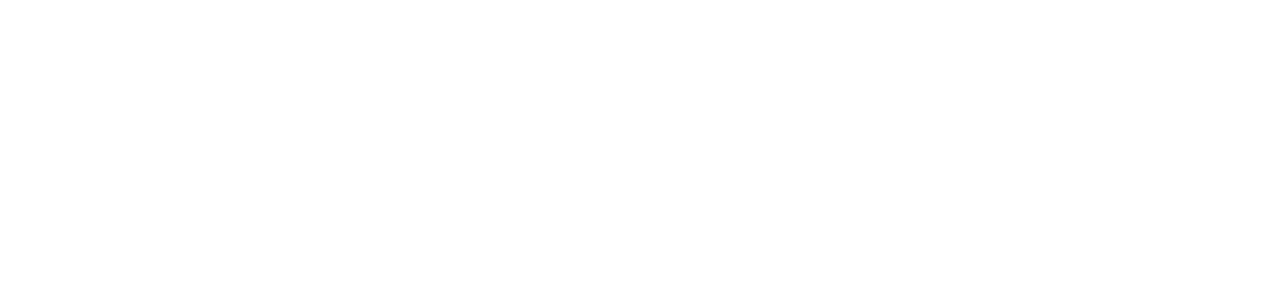
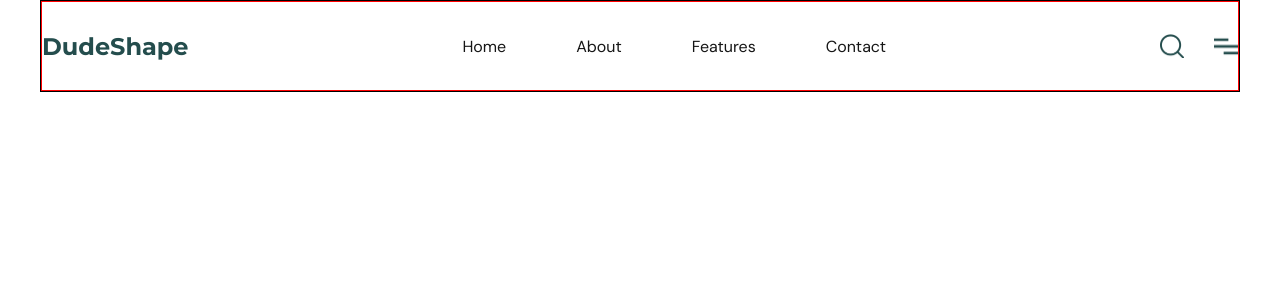
Before and after one commit to AndriyPapirnyk/DudeShape-react, a React (Create React App) app: page / in a window 1280 px wide. Shown: the top 300 px of the page. Built offline with nearby package versions, Linux system fonts and the light colour scheme.

Commit message:
Home block creation

```diff
--- a/src/components/Main.css
+++ b/src/components/Main.css
@@ -4,3 +4,8 @@
   display: flex;
   justify-content: center;
 }
+.main__container {
+  width: 1200px;
+  height: 100%;
+  border: 1px solid #000;
+}
--- a/src/components/Main.jsx
+++ b/src/components/Main.jsx
@@ -1,12 +1,13 @@
 import './Main.css';
+import Header from './header/Header';
 
 function Main() {
   return (
-    <header className="main">
+    <div className="main">
         <div className="main__container">
-
+            <Header />
         </div>
-    </header>
+    </div>
   );
 }
 
--- a/src/components/Main.scss
+++ b/src/components/Main.scss
@@ -3,4 +3,9 @@
     height: auto;
     display: flex;
     justify-content: center;
+    &__container{
+        width: 1200px;
+        height: 100%;
+        border: 1px solid #000;
+    }
 }
--- /dev/null
+++ b/src/components/header/Header.css
@@ -0,0 +1,36 @@
+@import url("https://fonts.googleapis.com/css?family=Montserrat:100,200,300,regular,500,600,700,800,900,100italic,200italic,300italic,italic,500italic,600italic,700italic,800italic,900italic");
+.header {
+  width: 100%;
+  height: 90px;
+  border: 1px solid red;
+  display: flex;
+  align-items: center;
+  justify-content: space-between;
+}
+.header__logo {
+  font-family: "Montserrat";
+  font-style: normal;
+  font-weight: 700;
+  font-size: 24px;
+  line-height: 29px;
+  color: #244D4D;
+}
+.header__options {
+  display: flex;
+  gap: 30px;
+}
+.header__options img {
+  width: 24px;
+  height: 24px;
+}
+.header ul {
+  gap: 70px;
+}
+.header ul li {
+  color: #161616;
+  font-family: "DM Sans";
+  font-style: normal;
+  font-weight: 400;
+  font-size: 16px;
+  line-height: 21px;
+}
--- a/src/components/header/Header.jsx
+++ b/src/components/header/Header.jsx
@@ -1,9 +1,21 @@
 import './Header.css';
+import loupeImg from './img/header__loupe.png'
+import menuImg from './img/header__menu.png'
 
 function Header() {
   return (
     <header className="header">
-
+      <h1 className="header__logo">DudeShape</h1>
+      <ul>
+        <li>Home</li>
+        <li>About</li>
+        <li>Features</li>
+        <li>Contact</li>
+      </ul>
+      <div className="header__options">
+        <img src={loupeImg} alt="" />
+        <img src={menuImg} alt="" />
+      </div>
     </header>
   );
 }
--- /dev/null
+++ b/src/components/header/Header.scss
@@ -0,0 +1,37 @@
+@import url('https://fonts.googleapis.com/css?family=Montserrat:100,200,300,regular,500,600,700,800,900,100italic,200italic,300italic,italic,500italic,600italic,700italic,800italic,900italic');
+
+.header{
+    width: 100%;
+    height: 90px;
+    border: 1px solid red;
+    display: flex;
+    align-items: center;
+    justify-content: space-between;
+    &__logo{
+        font-family: 'Montserrat';
+        font-style: normal;
+        font-weight: 700;
+        font-size: 24px;
+        line-height: 29px;
+        color: #244D4D;
+    }
+    &__options{
+        display: flex;
+        gap: 30px;
+        img{
+            width: 24px;
+            height: 24px;
+        }
+    }
+    ul{
+        gap: 70px;
+        li{
+            color: #161616;
+            font-family: 'DM Sans';
+            font-style: normal;
+            font-weight: 400;
+            font-size: 16px;
+            line-height: 21px;
+        }
+    }
+}
```
Also changed, not shown: src/components/header/img/header__loupe.png (added), src/components/header/img/header__menu.png (added), src/components/home/Home.css (added), src/components/home/Home.scss (added).
